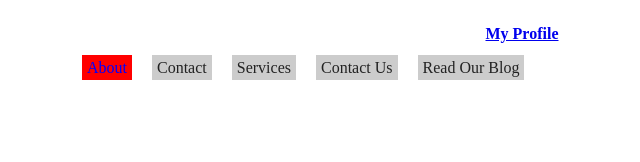
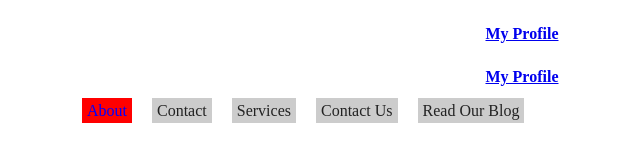
Before and after one commit to Ajay139901/new-html, a plain HTML site: page index.html in a window 1280 px wide. Shown: the whole page, without its empty margins (118-758 px from the left). Drawn offline with nearby package versions, Linux system fonts and the light colour scheme.

Commit message:
newchanges

```diff
--- a/index.html
+++ b/index.html
@@ -52,6 +52,9 @@
     <div style="text-align:center;margin-top:25px;font-weight:bold;texxxt-decoration:none;">
         <a href="#" target="_blank">My Profile</a>
     </div>
+    <div style="text-align:center;margin-top:25px;font-weight:bold;texxxt-decoration:none;">
+        <a href="#" target="_blank">My Profile</a>
+    </div>
     <div class="container">
         <nav class="navecation hello">
             <ul id="navi">
```
